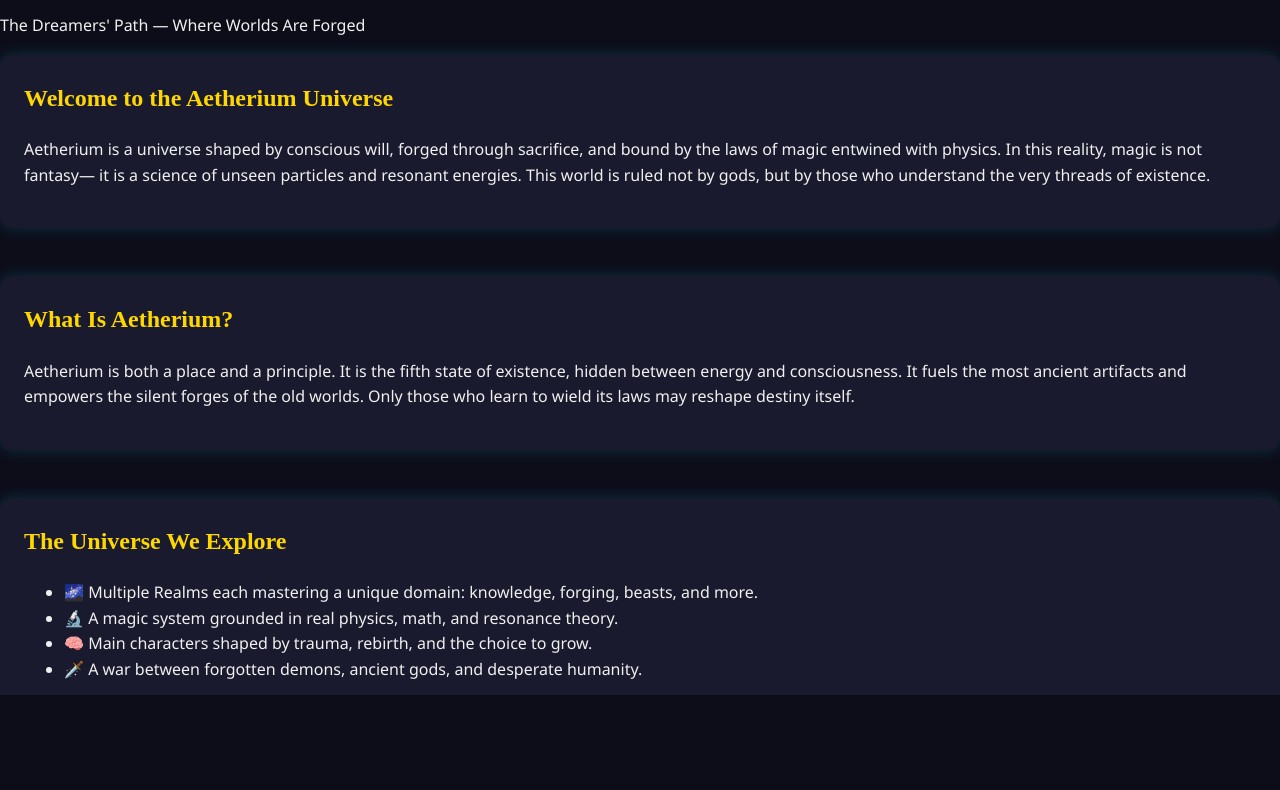
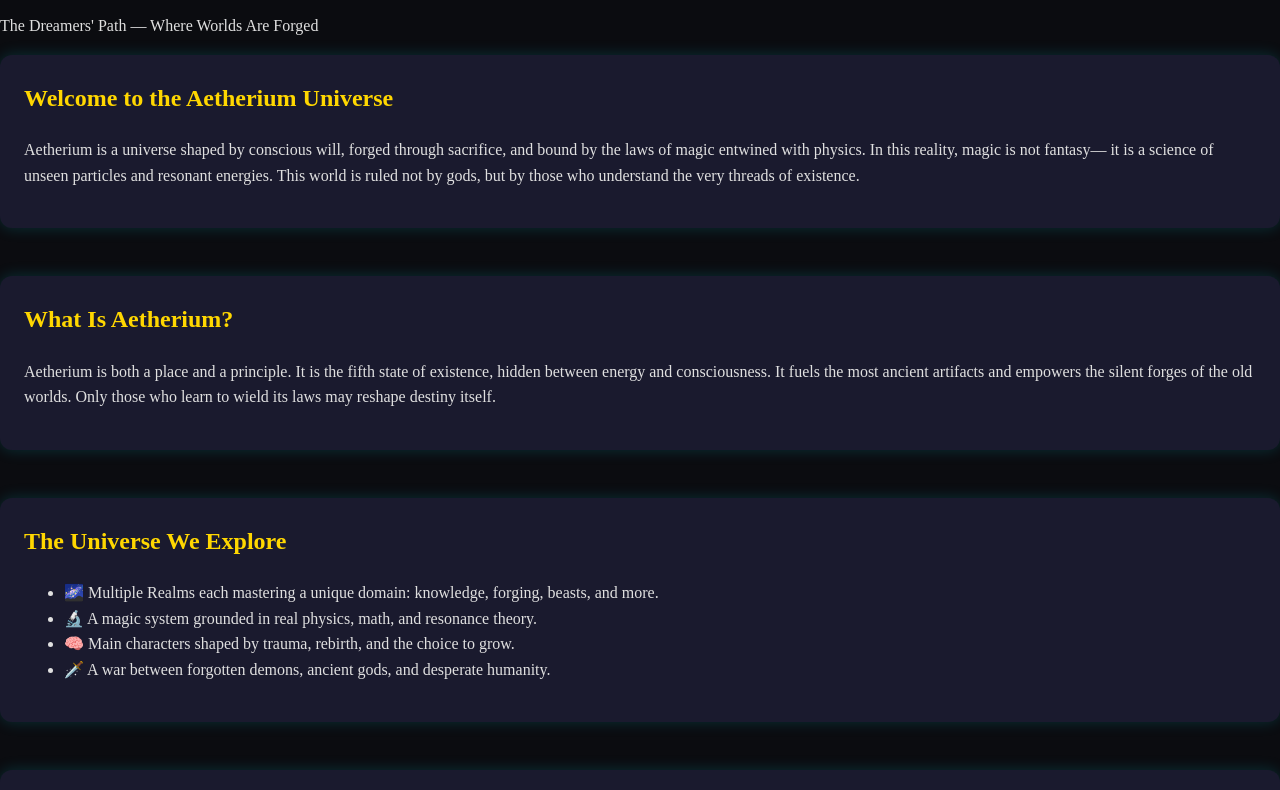
Before and after one commit to DreamersForge/Aetherium-Project, a plain HTML site: page index.html in a window 1280 px wide. Shown: the part 105-895 px from the top of the page. Before the commit the page ends 800 px from the top, so only its background shows below. Drawn offline with Linux system fonts and the light colour scheme.

Commit message:
Update style.css

```diff
--- a/style.css
+++ b/style.css
@@ -111,27 +111,12 @@ button:hover {
 .navbar li a:hover {
   color: #00ffd5;
 }
-canvas.universe {
+#universe-canvas {
   position: fixed;
   top: 0;
   left: 0;
+  z-index: 0;
   pointer-events: none;
-  z-index: 0;
-}
-
-body, html {
-  margin: 0;
-  padding: 0;
-  overflow-x: hidden;
-  height: 100%;
-  background-color: #0d0d1a;
-  color: #f0f0f0;
-  font-family: 'Segoe UI', sans-serif;
-}
-
-#nav, h1, p, textarea {
-  position: relative;
-  z-index: 1;
 }
 /* ===== Fonts (for external use) =====
 Include in HTML:
```
